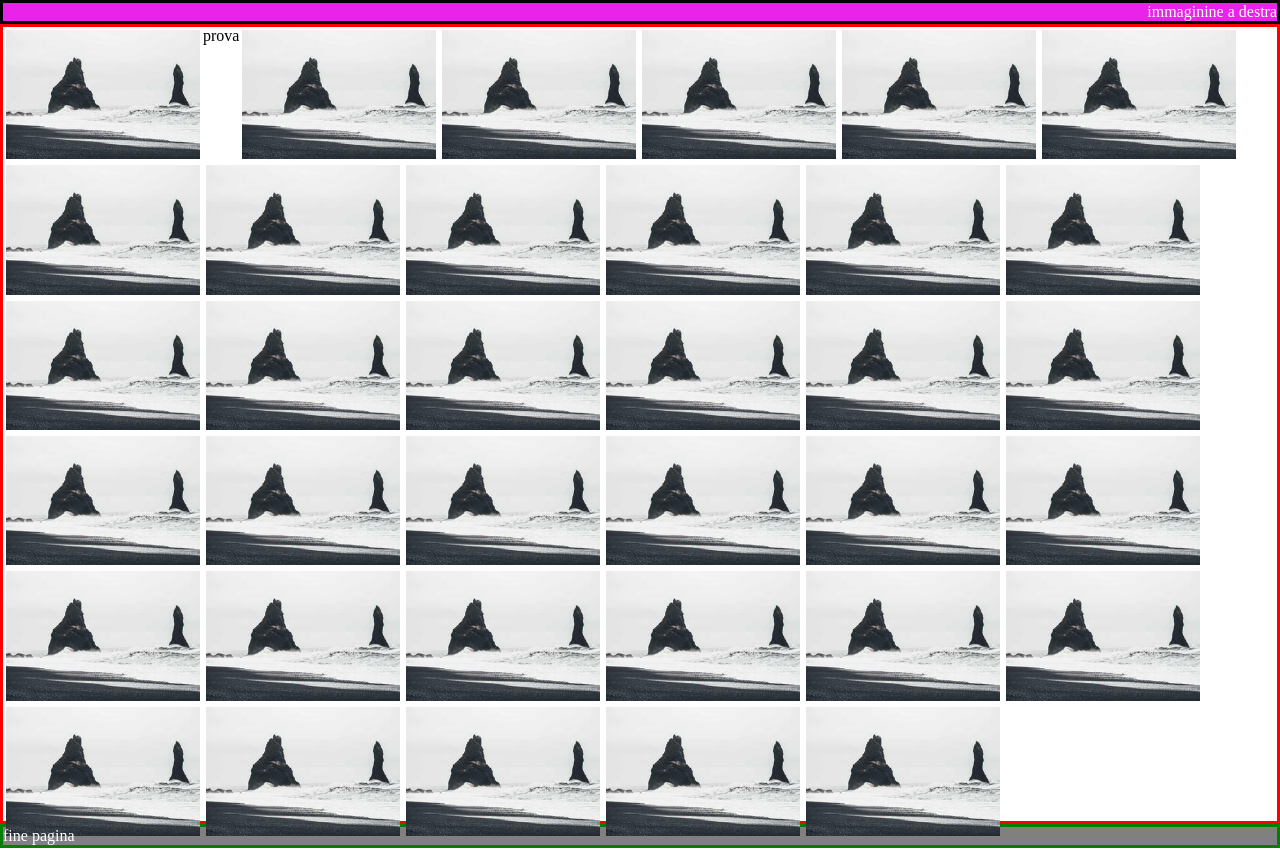
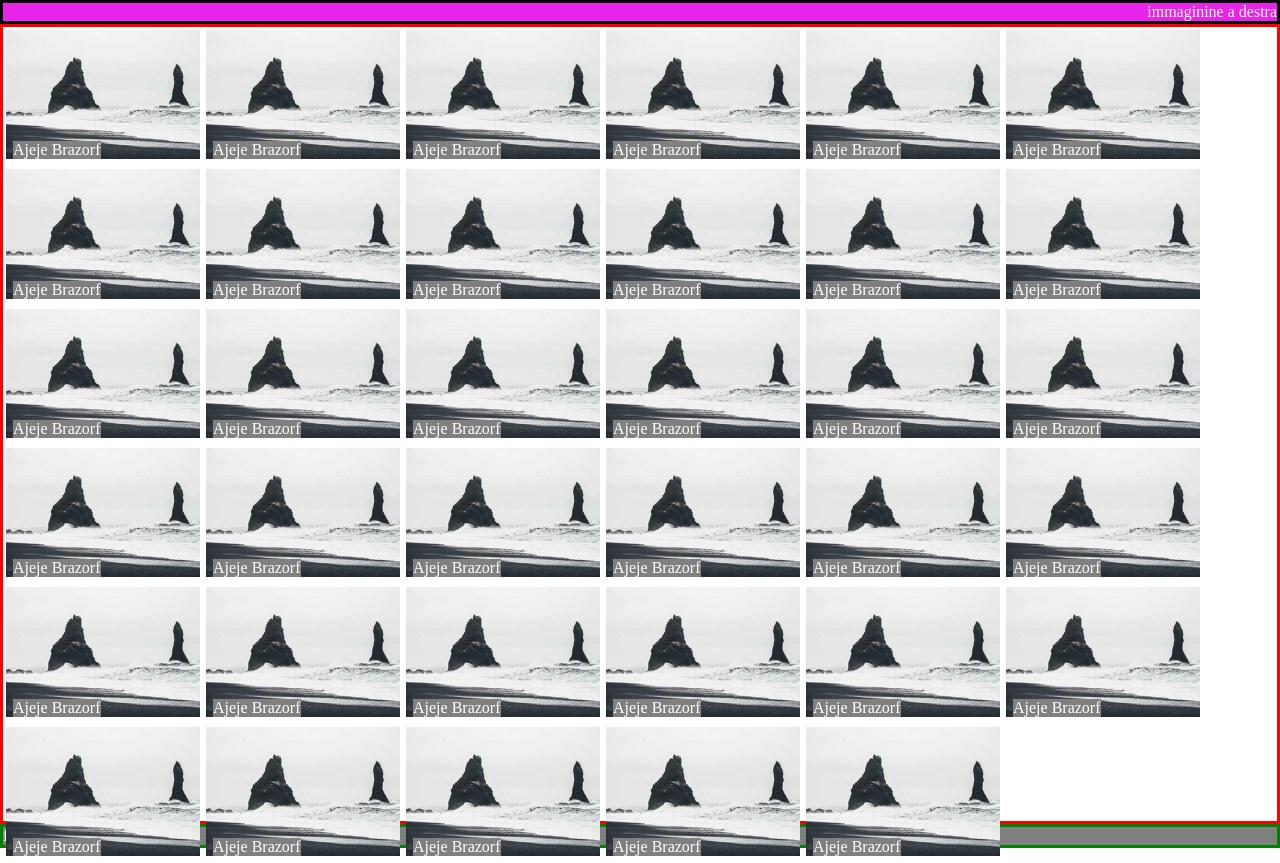
Before and after one commit to bonvi83/html-css-zoom, a plain HTML site: page index.html in a window 1280 px wide. Drawn offline with Linux system fonts and the light colour scheme.

Commit message:
aggiustamenti main

```diff
--- a/css/style.css
+++ b/css/style.css
@@ -17,22 +17,29 @@ main {
 
     width: 100vw;
     height: 100vh;
+    display: flex;
+    flex-wrap: wrap;
+    align-items: center;
 }
 
 figure {
-    text-align: center;
-    display: flex;
-    flex-wrap: wrap;
-
+    position: relative;
 }
 
 img {
-    width: 200px;
     padding: 3px;
+    max-width: 200px;
 }
 
 span {
+    position: absolute;
+    left: 10px;
+    bottom: 7px;
+    background-color: grey;
+    color: white;
 
+    /* opacità cambia anche la scritta
+    opacity: 0.3; */
 }
 
 footer {
--- a/index.html
+++ b/index.html
@@ -14,41 +14,143 @@
     <main>
         <figure>
             <img src="./img/1052-300x200.jpg" alt="montagna">
-            <span>prova</span>
+            <span>Ajeje Brazorf</span>
+        </figure>
+        <figure>
             <img src="./img/1052-300x200.jpg" alt="montagna">
+            <span>Ajeje Brazorf</span>
+        </figure>
+        <figure>
             <img src="./img/1052-300x200.jpg" alt="montagna">
+            <span>Ajeje Brazorf</span>
+        </figure>
+        <figure>
             <img src="./img/1052-300x200.jpg" alt="montagna">
+            <span>Ajeje Brazorf</span>
+        </figure>
+        <figure>
             <img src="./img/1052-300x200.jpg" alt="montagna">
+            <span>Ajeje Brazorf</span>
+        </figure>
+        <figure>
             <img src="./img/1052-300x200.jpg" alt="montagna">
+            <span>Ajeje Brazorf</span>
+        </figure>
+        <figure>
             <img src="./img/1052-300x200.jpg" alt="montagna">
+            <span>Ajeje Brazorf</span>
+        </figure>
+        <figure>
             <img src="./img/1052-300x200.jpg" alt="montagna">
+            <span>Ajeje Brazorf</span>
+        </figure>
+        <figure>
             <img src="./img/1052-300x200.jpg" alt="montagna">
+            <span>Ajeje Brazorf</span>
+        </figure>
+        <figure>
             <img src="./img/1052-300x200.jpg" alt="montagna">
+            <span>Ajeje Brazorf</span>
+        </figure>
+        <figure>
             <img src="./img/1052-300x200.jpg" alt="montagna">
+            <span>Ajeje Brazorf</span>
+        </figure>
+        <figure>
             <img src="./img/1052-300x200.jpg" alt="montagna">
+            <span>Ajeje Brazorf</span>
+        </figure>
+        <figure>
             <img src="./img/1052-300x200.jpg" alt="montagna">
+            <span>Ajeje Brazorf</span>
+        </figure>
+        <figure>
             <img src="./img/1052-300x200.jpg" alt="montagna">
+            <span>Ajeje Brazorf</span>
+        </figure>
+        <figure>
             <img src="./img/1052-300x200.jpg" alt="montagna">
+            <span>Ajeje Brazorf</span>
+        </figure>
+        <figure>
             <img src="./img/1052-300x200.jpg" alt="montagna">
+            <span>Ajeje Brazorf</span>
+        </figure>
+        <figure>
             <img src="./img/1052-300x200.jpg" alt="montagna">
+            <span>Ajeje Brazorf</span>
+        </figure>
+        <figure>
             <img src="./img/1052-300x200.jpg" alt="montagna">
+            <span>Ajeje Brazorf</span>
+        </figure>
+        <figure>
             <img src="./img/1052-300x200.jpg" alt="montagna">
+            <span>Ajeje Brazorf</span>
+        </figure>
+        <figure>
             <img src="./img/1052-300x200.jpg" alt="montagna">
+            <span>Ajeje Brazorf</span>
+        </figure>
+        <figure>
             <img src="./img/1052-300x200.jpg" alt="montagna">
+            <span>Ajeje Brazorf</span>
+        </figure>
+        <figure>
             <img src="./img/1052-300x200.jpg" alt="montagna">
+            <span>Ajeje Brazorf</span>
+        </figure>
+        <figure>
             <img src="./img/1052-300x200.jpg" alt="montagna">
+            <span>Ajeje Brazorf</span>
+        </figure>
+        <figure>
             <img src="./img/1052-300x200.jpg" alt="montagna">
+            <span>Ajeje Brazorf</span>
+        </figure>
+        <figure>
             <img src="./img/1052-300x200.jpg" alt="montagna">
+            <span>Ajeje Brazorf</span>
+        </figure>
+        <figure>
             <img src="./img/1052-300x200.jpg" alt="montagna">
+            <span>Ajeje Brazorf</span>
+        </figure>
+        <figure>
             <img src="./img/1052-300x200.jpg" alt="montagna">
+            <span>Ajeje Brazorf</span>
+        </figure>
+        <figure>
             <img src="./img/1052-300x200.jpg" alt="montagna">
+            <span>Ajeje Brazorf</span>
+        </figure>
+        <figure>
             <img src="./img/1052-300x200.jpg" alt="montagna">
+            <span>Ajeje Brazorf</span>
+        </figure>
+        <figure>
             <img src="./img/1052-300x200.jpg" alt="montagna">
+            <span>Ajeje Brazorf</span>
+        </figure>
+        <figure>
             <img src="./img/1052-300x200.jpg" alt="montagna">
+            <span>Ajeje Brazorf</span>
+        </figure>
+        <figure>
             <img src="./img/1052-300x200.jpg" alt="montagna">
+            <span>Ajeje Brazorf</span>
+        </figure>
+        <figure>
             <img src="./img/1052-300x200.jpg" alt="montagna">
+            <span>Ajeje Brazorf</span>
+        </figure>
+        <figure>
             <img src="./img/1052-300x200.jpg" alt="montagna">
+            <span>Ajeje Brazorf</span>
+        </figure>
+        <figure>
             <img src="./img/1052-300x200.jpg" alt="montagna">
+            <span>Ajeje Brazorf</span>
         </figure>
     </main>
 
```
